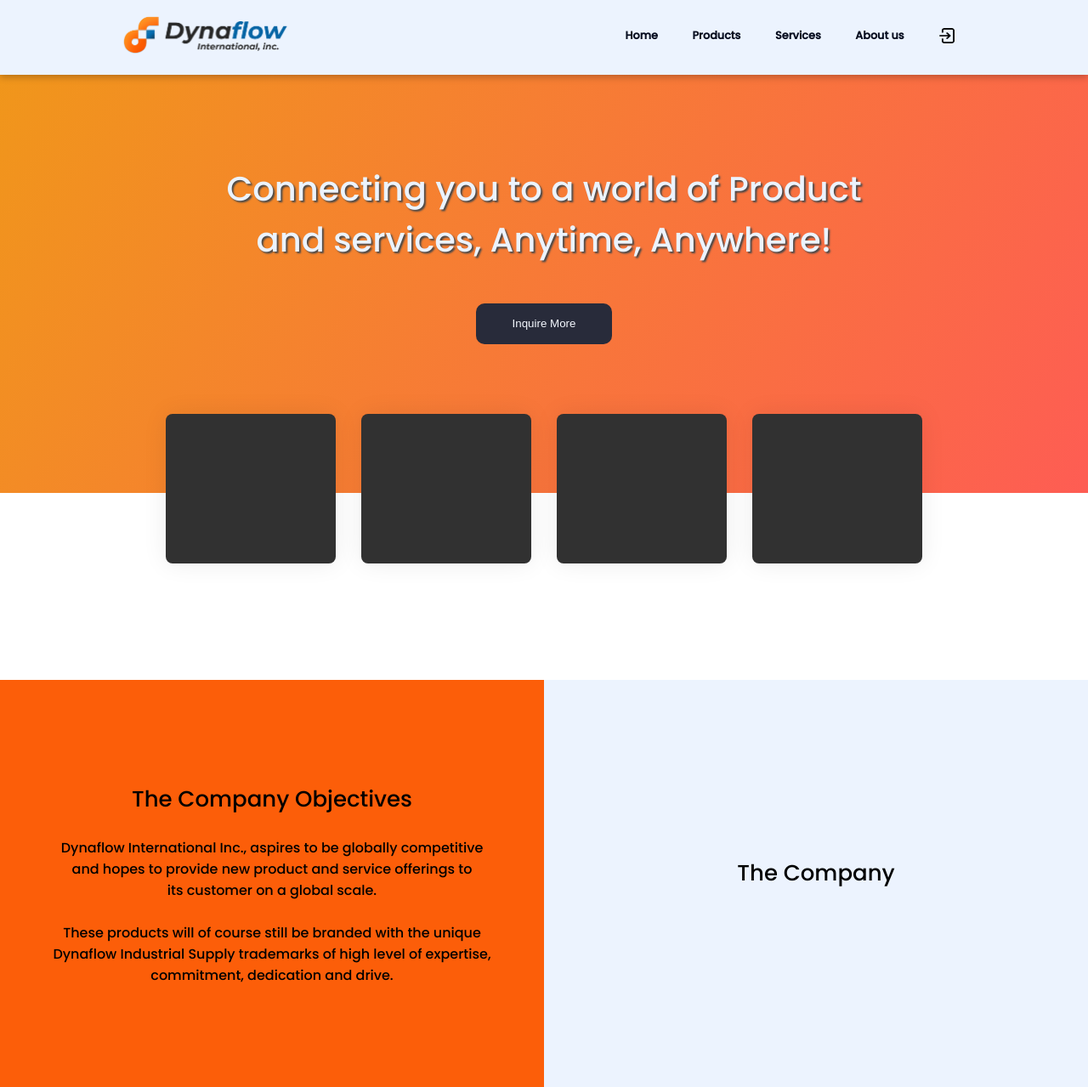
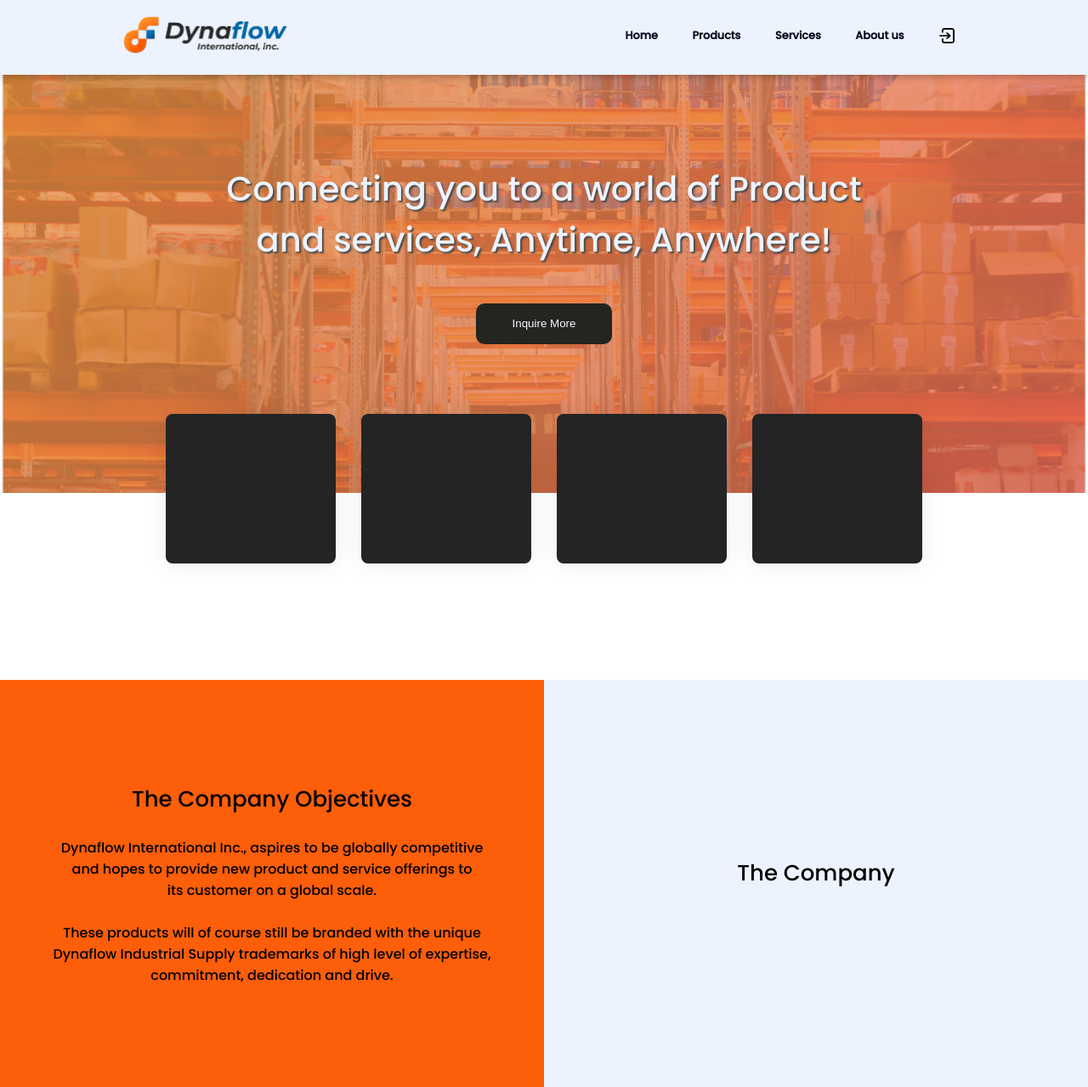
Before and after one commit to Dynaflow-git/Dynaflow-Website, a PHP site: page / in a window 1280 px wide. Shown: the top 1279 px of the page at 85% size. Run offline with PHP 8.4, Linux system fonts and the light colour scheme.

Commit message:
initial commit

```diff
--- a/index.html
+++ b/index.html
@@ -18,7 +18,7 @@
     <button onclick="topFunction()" id="myBtn" title="Go to top">^</button>
     <!-- header -->
     <header class="header">
-        <a href="#" class="header__logo">Dynaflow Internation Inc</a>
+        <a href="#home" class="header__logo">Dynaflow Internation Inc</a>
 
         <ion-icon name="menu-outline" class="header__toggle" id="nav-toggle"></ion-icon>
 
@@ -38,8 +38,8 @@
                         <ul class="nav__list">
                             <li><a href="#home" class="nav__link">Home</a></li>
                             <li><a href="#web" class="nav__link">Products</a></li>
-                            <li><a href="#contact" class="nav__link">Services</a></li>
-                            <li><a href="#contact" class="nav__link">About us</a></li>
+                            <li><a href="#services" class="nav__link">Services</a></li>
+                            <li><a href="#Aboutus" class="nav__link">About us</a></li>
                             <li><a href="#sign_in" class="nav__link">
                                     <img src="./image/log-in.png" alt="Sign_in Icon"
                                         style="height: 18px; width: 20px;" />
@@ -52,7 +52,9 @@
     </header>
 
     <div class="hero-image">
+        <img src="./image/Frame2.jpg" alt="image" class="cover-image">
         <div class="text-header">
+
             <p class="fw-bolder">Connecting you to a world of Product <br>
                 and services, Anytime, Anywhere!</p>
             <button type="button" class="btn btn-dark Inquire">Inquire More</button>
@@ -180,7 +182,7 @@
     </footer>
 
 
-
+    <!-- up -->
     <script>
     let mybutton = document.getElementById("myBtn");
 
@@ -202,6 +204,29 @@
     }
     </script>
 
+    <!-- active link -->
+    <script>
+    // Get all navigation links
+    const navLinks = document.querySelectorAll('.nav__link');
+
+    // Function to remove active class from all links
+    function removeActiveClass() {
+        navLinks.forEach(link => {
+            link.parentElement.classList.remove('active');
+        });
+    }
+
+    // Add click event listener to each link
+    navLinks.forEach(link => {
+        link.addEventListener('click', function() {
+            removeActiveClass(); // Remove active class from all links
+            link.parentElement.classList.add(
+                'active'); // Add active class to the clicked link's parent <li>
+        });
+    });
+    </script>
+
+
     <script src="https://cdn.jsdelivr.net/npm/bootstrap@5.0.2/dist/js/bootstrap.bundle.min.js"
         integrity="sha384-MrcW6ZMFYlzcLA8Nl+NtUVF0sA7MsXsP1UyJoMp4YLEuNSfAP+JcXn/tWtIaxVXM" crossorigin="anonymous">
     </script>
--- a/style.css/content.css
+++ b/style.css/content.css
@@ -11,8 +11,20 @@ width: 100%;
 position: relative;
 /* background-color: #555; */
 /* background-image: linear-gradient(to right, #f83600 0%, #f9d423 100%); */
-background-image: linear-gradient(-60deg, #ff5858 0%, #f09819 100%);
+/* background-image: linear-gradient(-60deg, #ff5858 0%, #f09819 100%); */
 }
+
+.cover-image{
+   position: absolute;
+   top: 0;
+   left: 0;
+   object-fit: cover;
+   width: 100%;
+   height: 100%;
+   z-index: 0;
+}
+
+
 
 @media (min-width: 1200px) {
 .hero-image .icon-boxes:before {
@@ -38,7 +50,7 @@ background-image: linear-gradient(-60deg, #ff5858 0%, #f09819 100%);
 .icon-box{
 flex: 1;
 box-sizing: border-box;
-   background-color: #313131;
+background-color: #242424;
 justify-content: center;
 align-items: center;
 
@@ -123,6 +135,8 @@ background-image: linear-gradient(-60deg, #ff5858 0%, #f09819 100%);
 display: flex;
 flex-direction: column;
 text-align: center;
+position: relative;
+z-index: 1;
 }
 .text-header p{
 text-align: center;
--- a/style.css/style.css
+++ b/style.css/style.css
@@ -295,6 +295,12 @@
  display: flex;
  }
 
+ /* active color links */
+ .nav__list li.active a {
+    color: #fc5e09;
+    font-weight: bold;
+}
+
  .nav__listid {
  display: -webkit-box;
  display: -ms-flexbox;
@@ -395,7 +401,7 @@
  width: 10rem;
  height: 3rem;
  border: none;
- background-color: var(--dark-color-alt);
+ background-color:#242421;
  color: var(--white-color);
  border-radius: 10px;
  transition: background-color 0.3s ease;
```
Also changed, not shown: image/Frame2.jpg (added). Lines whose indentation alone changed are shown as unchanged.
